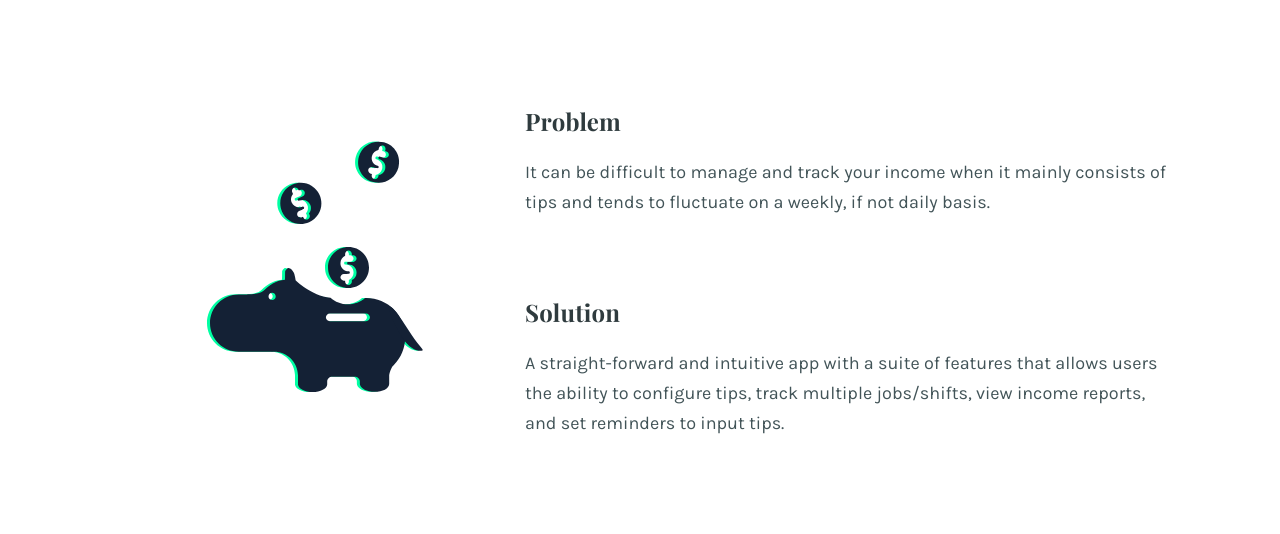
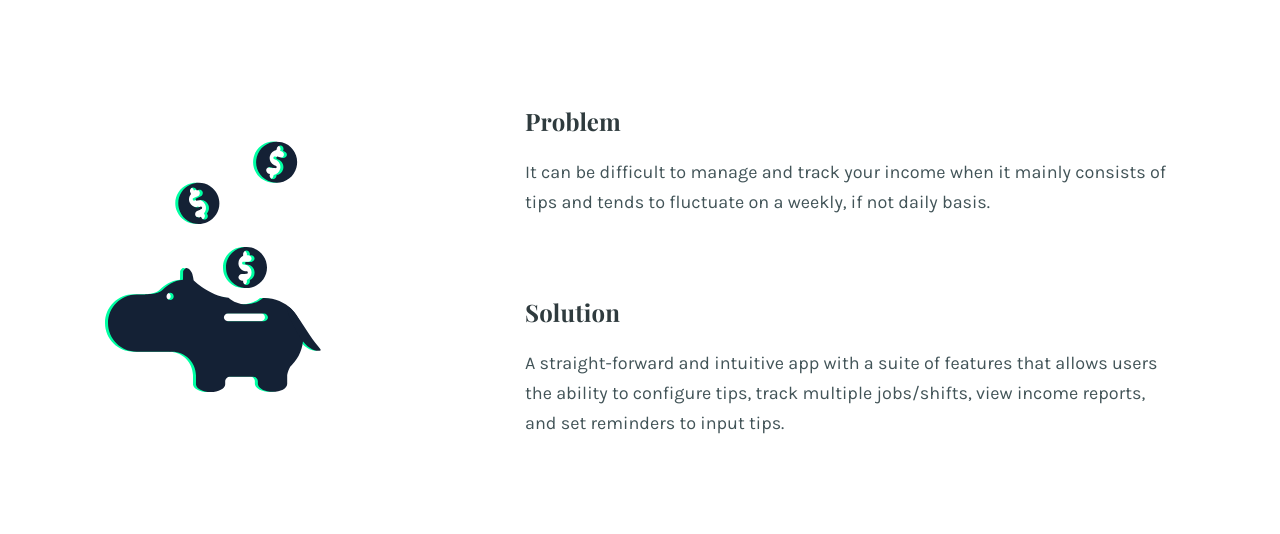
Before and after one commit to priscillank/myPortfolio, a plain HTML site: page Tippo.html in a window 1280 px wide. Shown: the part 1340-1874 px from the top of the page. Drawn offline with nearby package versions, Linux system fonts and the light colour scheme.

Commit message:
Update style.css

```diff
--- a/css/style.css
+++ b/css/style.css
@@ -492,9 +492,7 @@ hr {
   color: #425458;
 }
 
-.cow-wrap {
-  text-align: center;
-}
+
 
 .compt-wrap {
   text-align: center;
```
